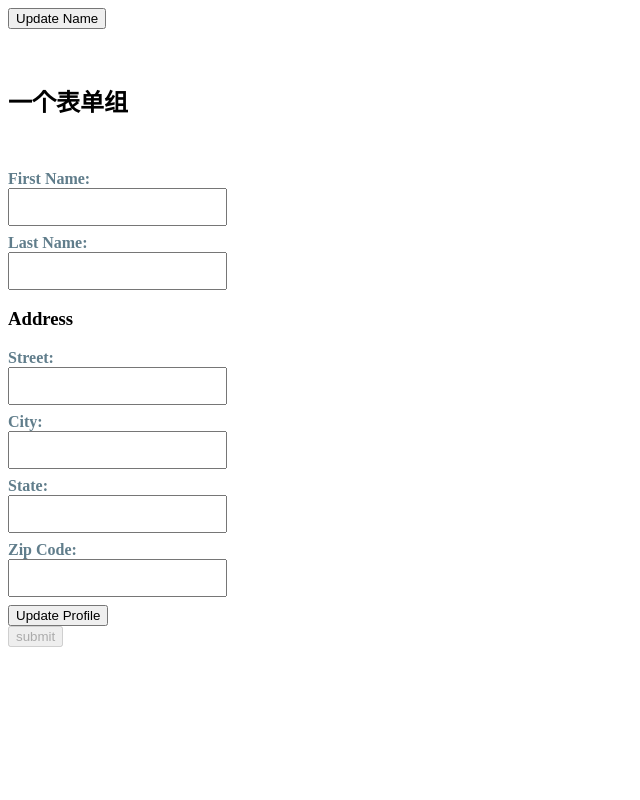
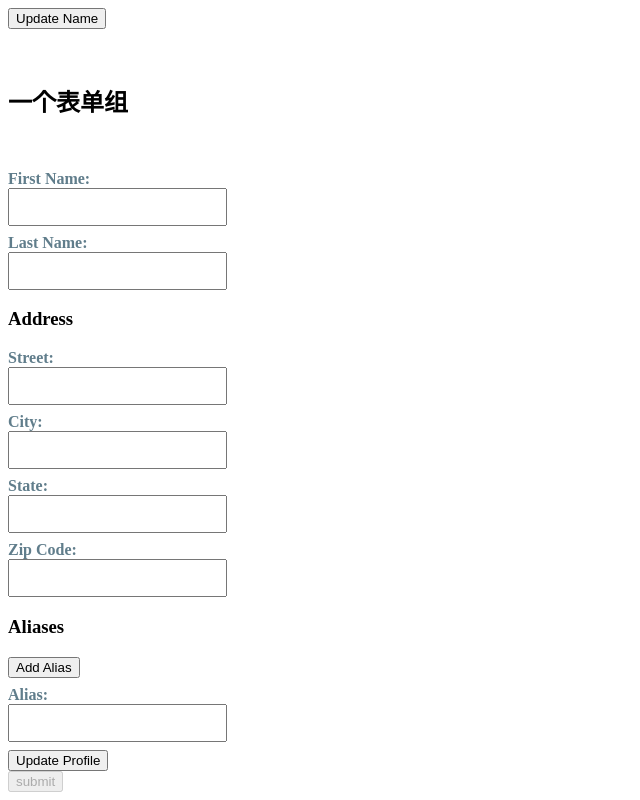
Before and after one commit to LuoXukun/angular, an Angular app in the folder test3/: page / in a window 1280 px wide. Shown: the part 229-1029 px from the top of the page, without its empty margins (0-640 px from the left). Before the commit the page ends 884 px from the top, so only its background shows below. Built offline with nearby package versions, Linux system fonts and the light colour scheme.

Commit message:
form array

```diff
--- a/test3/src/app/profile-editor/profile-editor.component.html
+++ b/test3/src/app/profile-editor/profile-editor.component.html
@@ -25,6 +25,16 @@
       <input type="text" formControlName="zip">
     </label>
   </div>
+  <div formArrayName="aliases">
+    <h3>Aliases</h3>
+    <button type="button" (click)="addAlias()">Add Alias</button>
+    <div *ngFor="let address of aliases.controls; let i=index">
+      <Label>
+        Alias:
+        <input type="text" [formControlName]="i">
+      </Label>
+    </div>
+  </div>
   <button type="button" (click)="updateProfile()">Update Profile</button>
   <br>
   <button type="submit" [disabled]="!profileForm.valid">submit</button>
--- a/test3/src/app/profile-editor/profile-editor.component.ts
+++ b/test3/src/app/profile-editor/profile-editor.component.ts
@@ -2,6 +2,7 @@ import { Component, OnInit } from '@angular/core';
 import { FormGroup, FormControl } from "@angular/forms";
 import { FormBuilder } from "@angular/forms";
 import { Validators } from "@angular/forms";
+import { FormArray } from "@angular/forms";
 
 @Component({
   selector: 'app-profile-editor',
@@ -29,7 +30,10 @@ export class ProfileEditorComponent implements OnInit {
       city: [''],
       state: [''],
       zip: [''],
-    })
+    }),
+    aliases: this.fb.array([
+      this.fb.control('')
+    ])
   });
 
   constructor(private fb: FormBuilder) { }
@@ -39,6 +43,15 @@ export class ProfileEditorComponent implements OnInit {
 
   onSubmit() {
     console.warn(this.profileForm.value);
+  }
+
+  get aliases() {
+    return this.profileForm.get('aliases') as FormArray;
+  }
+
+
+  addAlias() {
+    this.aliases.push(this.fb.control(''));
   }
 
   updateProfile() {
```
